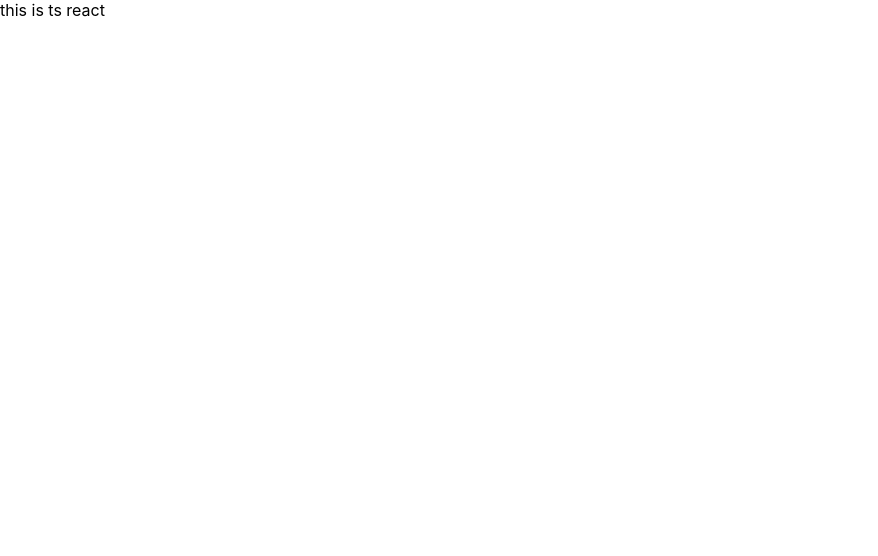
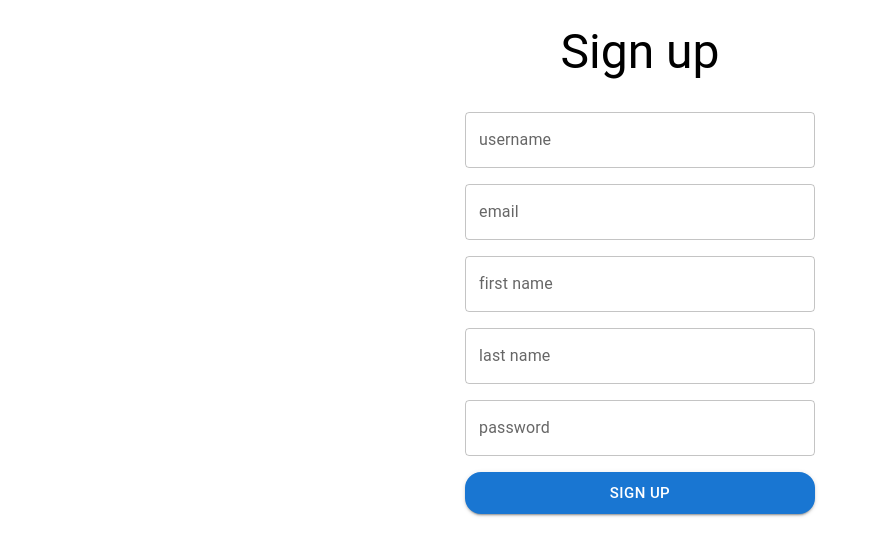
Before and after one commit to darshandamre/social-media, a React (Create React App) app: page /register in a window 1280 px wide. Shown: the top 556 px of the page, without its empty margins (0-878 px from the left). Built offline with nearby package versions, Linux system fonts and the light colour scheme.

Commit message:
added login and register pages

```diff
--- a/src/App.tsx
+++ b/src/App.tsx
@@ -1,5 +1,14 @@
+import { Route, Routes } from "react-router-dom";
+import { Login } from "./components/Login";
+import { Register } from "./components/Register";
+
 const App = () => {
-  return <div>this is ts react</div>;
+  return (
+    <Routes>
+      <Route path="/register" element={<Register />} />
+      <Route path="/login" element={<Login />} />
+    </Routes>
+  );
 };
 
 export { App };
--- /dev/null
+++ b/src/components/Login.tsx
@@ -0,0 +1,65 @@
+import { Box, Button, Typography } from "@mui/material";
+import { useForm } from "react-hook-form";
+import { yupResolver } from "@hookform/resolvers/yup";
+import * as yup from "yup";
+import { MyTextField } from "./MyTextField";
+
+const loginSchema = yup.object().shape({
+  email: yup.string().required().email("invalid email"),
+  password: yup.string().required()
+});
+
+type LoginFormData = {
+  email: string;
+  password: string;
+};
+
+const Login = () => {
+  const {
+    control,
+    handleSubmit,
+    formState: { isSubmitting }
+  } = useForm<LoginFormData>({
+    defaultValues: {
+      email: "",
+      password: ""
+    },
+    resolver: yupResolver(loginSchema)
+  });
+
+  return (
+    <Box
+      sx={{
+        mx: "auto",
+        maxWidth: 350
+      }}>
+      <Typography my={3} variant="h3" component="div" align="center">
+        Login
+      </Typography>
+      <form
+        onSubmit={handleSubmit(async data => {
+          return await new Promise(res => {
+            setTimeout(() => res(true), 1000);
+          });
+        })}>
+        <MyTextField control={control} name="email" label="email" />
+        <MyTextField
+          control={control}
+          name="password"
+          label="password"
+          type="password"
+        />
+        <Button
+          sx={{ width: "100%", my: 1, borderRadius: "16px" }}
+          size="large"
+          type="submit"
+          variant="contained"
+          disabled={isSubmitting}>
+          Login
+        </Button>
+      </form>
+    </Box>
+  );
+};
+
+export { Login };
--- /dev/null
+++ b/src/components/MyTextField.tsx
@@ -0,0 +1,37 @@
+import { TextField } from "@mui/material";
+import {
+  FieldValues,
+  useController,
+  UseControllerProps
+} from "react-hook-form";
+
+type MyTextFieldProps<T> = UseControllerProps<T> & {
+  label: string;
+  type?: string;
+};
+
+const MyTextField = <T extends FieldValues>({
+  control,
+  name,
+  label,
+  type
+}: MyTextFieldProps<T>) => {
+  const {
+    field,
+    fieldState: { error }
+  } = useController({ name, control });
+
+  return (
+    <TextField
+      fullWidth
+      sx={{ my: 1 }}
+      {...field}
+      label={label}
+      type={type}
+      error={!!error}
+      helperText={error?.message}
+    />
+  );
+};
+
+export { MyTextField };
--- /dev/null
+++ b/src/components/Register.tsx
@@ -0,0 +1,81 @@
+import { Box, Button, Typography } from "@mui/material";
+import { useForm } from "react-hook-form";
+import { yupResolver } from "@hookform/resolvers/yup";
+import * as yup from "yup";
+import { MyTextField } from "./MyTextField";
+
+const registerSchema = yup.object().shape({
+  username: yup
+    .string()
+    .required()
+    .min(3, "username too short")
+    .max(50, "username too long"),
+  email: yup.string().required().email("invalid email"),
+  firstName: yup.string(),
+  lastName: yup.string(),
+  password: yup.string().required().min(4, "password too short")
+});
+
+type RegisterFormData = {
+  username: string;
+  email: string;
+  firstName: string;
+  lastName: string;
+  password: string;
+};
+
+const Register = () => {
+  const {
+    control,
+    handleSubmit,
+    formState: { isSubmitting }
+  } = useForm<RegisterFormData>({
+    defaultValues: {
+      username: "",
+      email: "",
+      firstName: "",
+      lastName: "",
+      password: ""
+    },
+    resolver: yupResolver(registerSchema)
+  });
+
+  return (
+    <Box
+      sx={{
+        mx: "auto",
+        maxWidth: 350
+      }}>
+      <Typography my={3} variant="h3" component="div" align="center">
+        Sign up
+      </Typography>
+      <form
+        onSubmit={handleSubmit(async data => {
+          return await new Promise(res => {
+            setTimeout(() => res(true), 1000);
+          });
+        })}>
+        <MyTextField control={control} name="username" label="username" />
+        <MyTextField control={control} name="email" label="email" />
+        <MyTextField control={control} name="firstName" label="first name" />
+        <MyTextField control={control} name="lastName" label="last name" />
+        <MyTextField
+          control={control}
+          name="password"
+          label="password"
+          type="password"
+        />
+        <Button
+          sx={{ width: "100%", my: 1, borderRadius: "16px" }}
+          size="large"
+          type="submit"
+          variant="contained"
+          disabled={isSubmitting}>
+          Sign up
+        </Button>
+      </form>
+    </Box>
+  );
+};
+
+export { Register };
--- a/src/index.tsx
+++ b/src/index.tsx
@@ -2,12 +2,15 @@ import React from "react";
 import ReactDOM from "react-dom/client";
 import "./index.css";
 import { App } from "./App";
+import { BrowserRouter } from "react-router-dom";
 
 const root = ReactDOM.createRoot(
   document.getElementById("root") as HTMLElement
 );
 root.render(
   <React.StrictMode>
-    <App />
+    <BrowserRouter>
+      <App />
+    </BrowserRouter>
   </React.StrictMode>
 );
```
